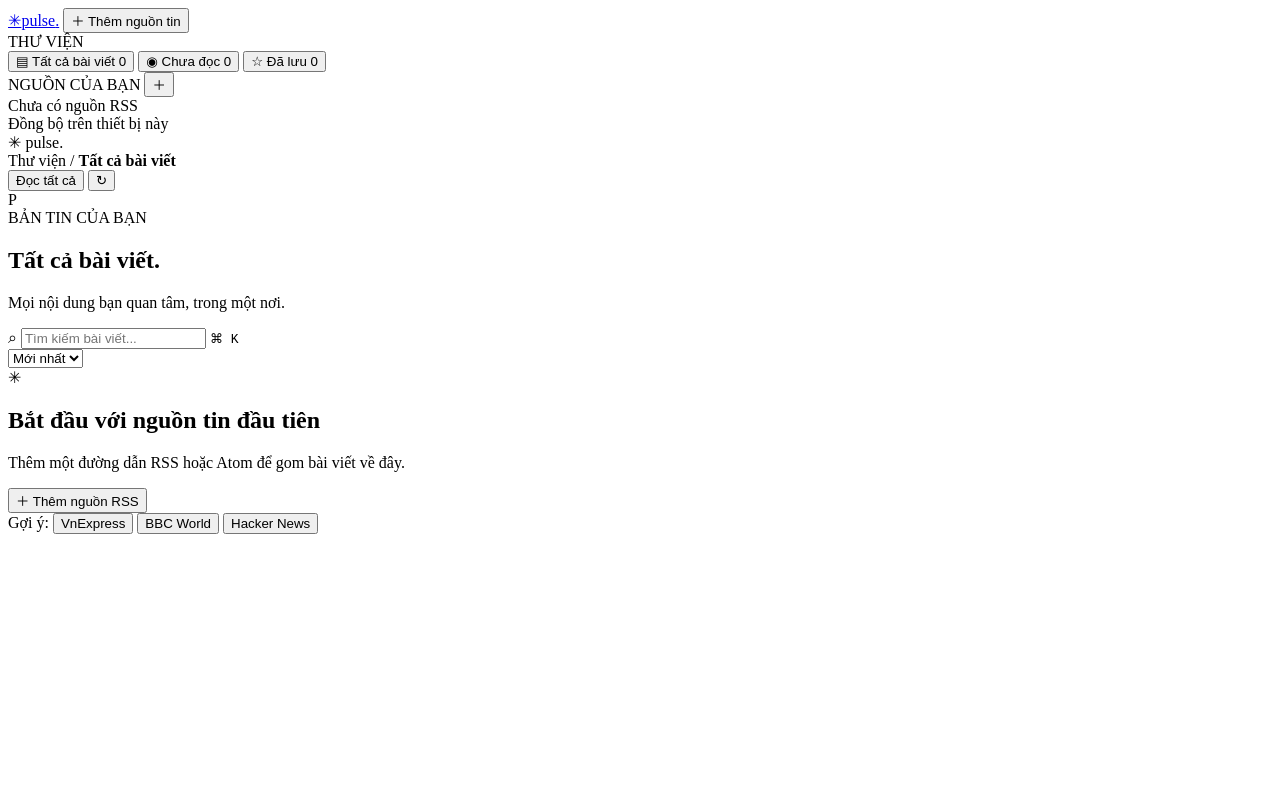
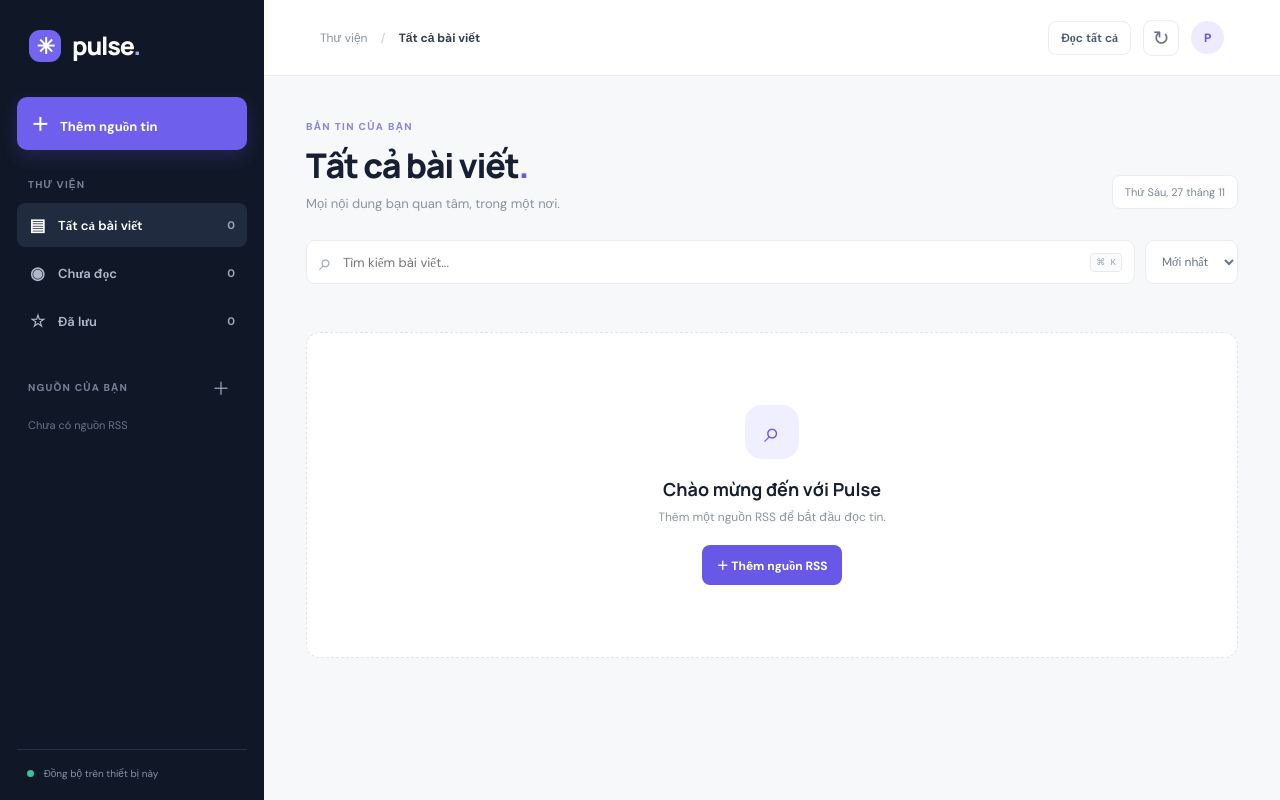
Before and after one commit to jack42142/pulse-rss, a plain HTML site: page index.html in a window 1280 px wide. Drawn offline with Linux system fonts and the light colour scheme; the site is published under a folder, as on GitHub Pages, so addresses that start at the root find nothing.

Commit message:
Update index.html

```diff
--- a/index.html
+++ b/index.html
@@ -2,23 +2,23 @@
 <html lang="vi">
 <head>
   <meta charset="utf-8">
-  <meta name="viewport" content="width=device-width,initial-scale=1">
+  <meta name="viewport" content="width=device-width,initial-scale=1,viewport-fit=cover">
   <meta name="theme-color" content="#101827">
   <title>Pulse — RSS Reader</title>
   <link rel="preconnect" href="https://fonts.googleapis.com">
   <link href="https://fonts.googleapis.com/css2?family=DM+Sans:wght@400;500;600;700;800&family=Manrope:wght@500;600;700;800&display=swap" rel="stylesheet">
-  <link rel="stylesheet" href="/style.css">
+  <link rel="stylesheet" href="./style.css">
 </head>
 <body>
   <div class="app-shell">
     <aside class="sidebar" id="sidebar">
       <a class="brand" href="#"><span class="brand-mark">✳</span><span>pulse<span class="brand-dot">.</span></span></a>
-      <button class="add-feed" id="openAdd"><span>＋</span> Thêm nguồn tin</button>
+      <button type="button" class="add-feed" id="openAdd"><span>＋</span> Thêm nguồn tin</button>
       <div class="nav-label">THƯ VIỆN</div>
-      <button class="nav-item active" data-view="all"><span>▤</span> Tất cả bài viết <span class="nav-count" id="allCount">0</span></button>
-      <button class="nav-item" data-view="unread"><span>◉</span> Chưa đọc <span class="nav-count" id="unreadCount">0</span></button>
-      <button class="nav-item" data-view="saved"><span>☆</span> Đã lưu <span class="nav-count" id="savedCount">0</span></button>
-      <div class="nav-label sources-label">NGUỒN CỦA BẠN <button id="addSmall" aria-label="Thêm nguồn">＋</button></div>
+      <button type="button" class="nav-item active" data-view="all"><span>▤</span> Tất cả bài viết <span class="nav-count" id="allCount">0</span></button>
+      <button type="button" class="nav-item" data-view="unread"><span>◉</span> Chưa đọc <span class="nav-count" id="unreadCount">0</span></button>
+      <button type="button" class="nav-item" data-view="saved"><span>☆</span> Đã lưu <span class="nav-count" id="savedCount">0</span></button>
+      <div class="nav-label sources-label">NGUỒN CỦA BẠN <button type="button" id="addSmall" aria-label="Thêm nguồn">＋</button></div>
       <div id="feedList" class="feed-list"><div class="empty-side">Chưa có nguồn RSS</div></div>
       <div class="sidebar-bottom"><span class="status-dot"></span> Đồng bộ trên thiết bị này</div>
     </aside>
@@ -28,8 +28,8 @@
         <div class="mobile-brand">✳ pulse<span>.</span></div>
         <div class="breadcrumb">Thư viện <span>/</span> <b id="pageTitle">Tất cả bài viết</b></div>
         <div class="top-actions">
-          <button class="ghost-btn" id="markAllReadBtn" title="Đánh dấu đã đọc tất cả">Đọc tất cả</button>
-          <button class="icon-btn" id="refreshBtn" title="Làm mới">↻</button>
+          <button type="button" class="ghost-btn" id="markAllReadBtn" title="Đánh dấu đã đọc tất cả">Đọc tất cả</button>
+          <button type="button" class="icon-btn" id="refreshBtn" title="Làm mới">↻</button>
           <div class="avatar">P</div>
         </div>
       </header>
@@ -59,12 +59,12 @@
             <div class="empty-icon">✳</div>
             <h2>Bắt đầu với nguồn tin đầu tiên</h2>
             <p>Thêm một đường dẫn RSS hoặc Atom để gom bài viết về đây.</p>
-            <button class="primary-btn" id="emptyAdd">＋ Thêm nguồn RSS</button>
+            <button type="button" class="primary-btn" id="emptyAdd">＋ Thêm nguồn RSS</button>
             <div class="examples">
               <span>Gợi ý:</span>
-              <button data-url="https://vnexpress.net/rss/tin-moi-nhat.rss">VnExpress</button>
-              <button data-url="https://feeds.bbci.co.uk/news/world/rss.xml">BBC World</button>
-              <button data-url="https://hnrss.org/frontpage">Hacker News</button>
+              <button type="button" data-url="https://vnexpress.net/rss/tin-moi-nhat.rss">VnExpress</button>
+              <button type="button" data-url="https://feeds.bbci.co.uk/news/world/rss.xml">BBC World</button>
+              <button type="button" data-url="https://hnrss.org/frontpage">Hacker News</button>
             </div>
           </div>
         </div>
@@ -79,15 +79,15 @@
           <div class="eyebrow">MỞ RỘNG THƯ VIỆN</div>
           <h2>Thêm nguồn RSS</h2>
         </div>
-        <button class="close-btn" value="cancel" aria-label="Đóng">×</button>
+        <button type="button" class="close-btn" id="closeAdd" aria-label="Đóng">×</button>
       </div>
       <p class="dialog-copy">Dán URL RSS hoặc Atom. Pulse sẽ tự lấy tiêu đề và bài viết mới nhất.</p>
       <label for="feedUrl">Đường dẫn nguồn</label>
       <input id="feedUrl" type="url" placeholder="https://example.com/feed.xml" required>
       <div class="dialog-error" id="dialogError"></div>
       <div class="dialog-actions">
-        <button class="secondary-btn" value="cancel">Để sau</button>
-        <button class="primary-btn" id="submitFeed" value="default">Thêm nguồn <span>→</span></button>
+        <button type="button" class="secondary-btn" id="cancelAdd">Để sau</button>
+        <button type="submit" class="primary-btn" id="submitFeed">Thêm nguồn <span>→</span></button>
       </div>
     </form>
   </dialog>
@@ -96,13 +96,13 @@
     <div class="reader-toolbar">
       <span class="eyebrow">ĐANG ĐỌC</span>
       <div class="reader-actions">
-        <button class="ghost-btn" id="toggleReadBtn">Đánh dấu chưa đọc</button>
-        <button class="close-btn" id="closeReader" aria-label="Đóng">×</button>
+        <button type="button" class="ghost-btn" id="toggleReadBtn">Đánh dấu chưa đọc</button>
+        <button type="button" class="close-btn" id="closeReader" aria-label="Đóng">×</button>
       </div>
     </div>
     <article id="readerContent"></article>
   </dialog>
 
-  <script src="/app.js"></script>
+  <script src="./app.js"></script>
 </body>
 </html>
```
